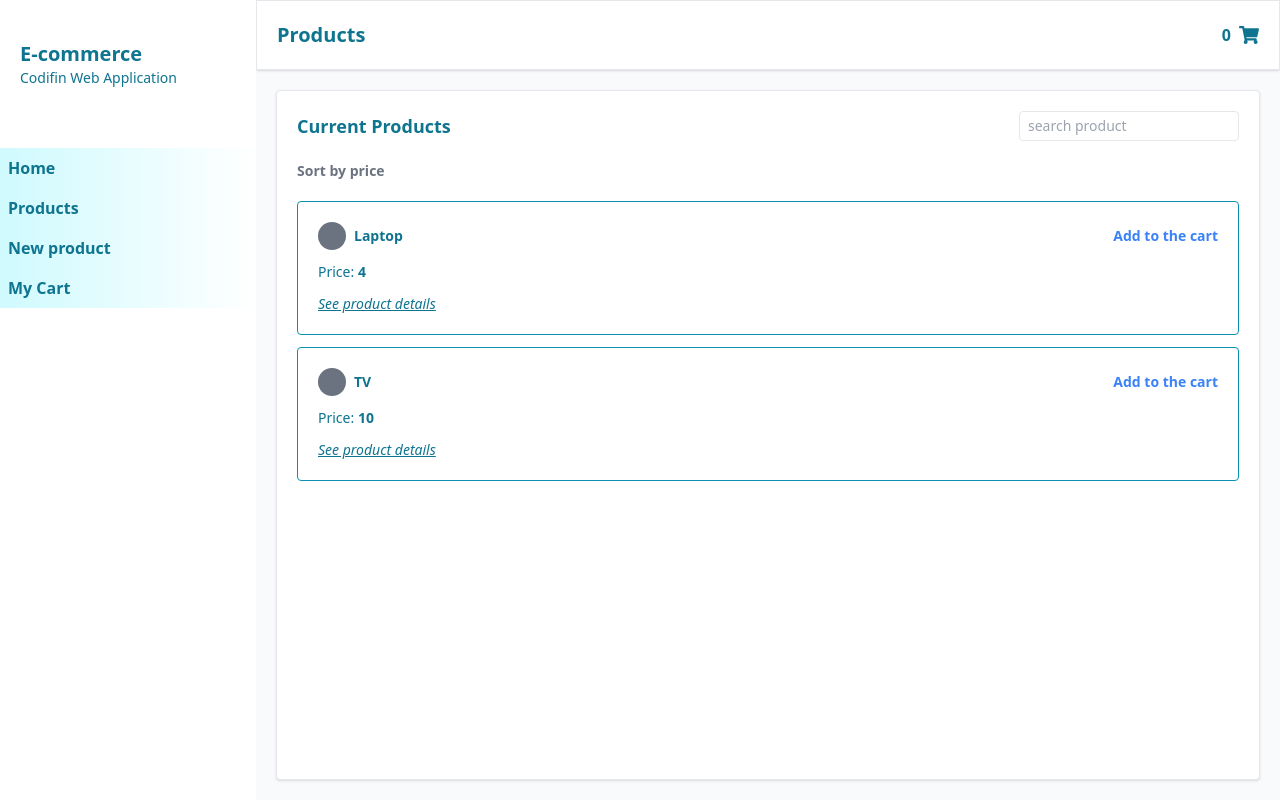
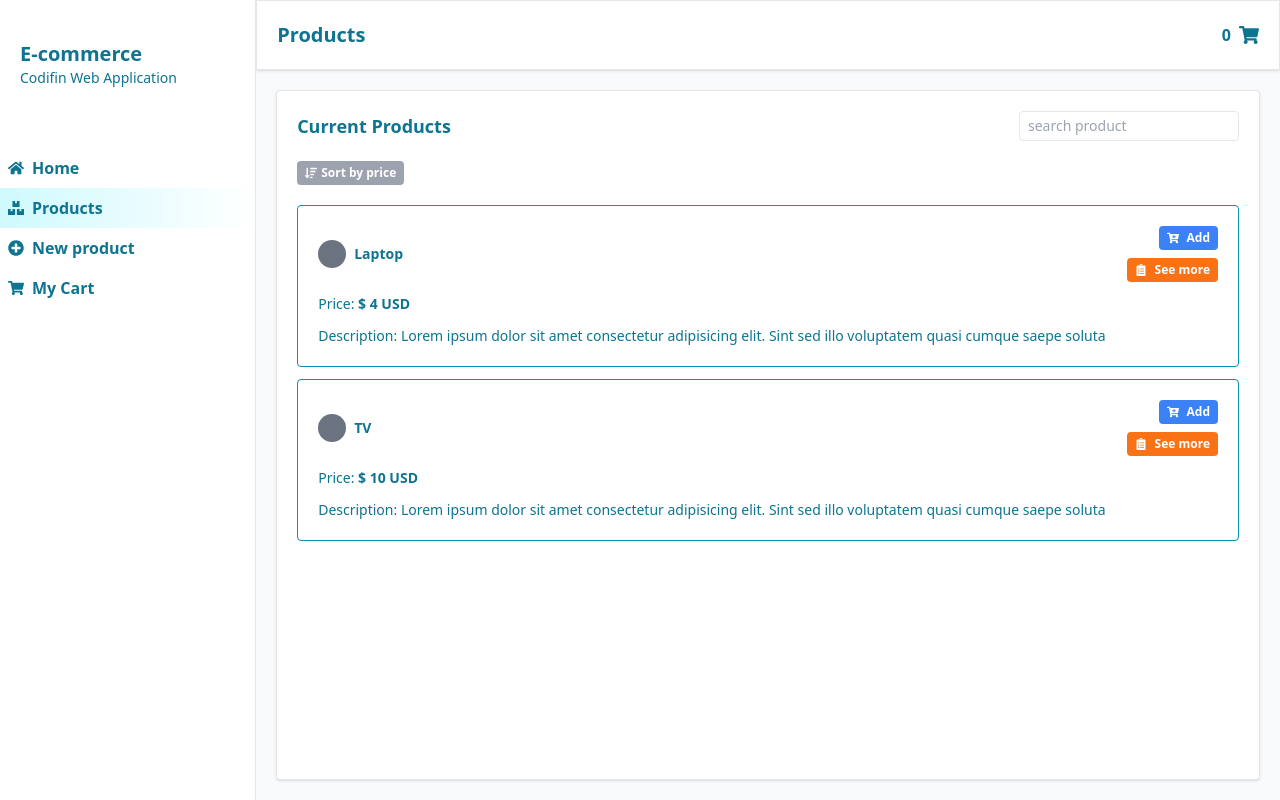
Before and after one commit to Jorge-Ortiz-Mata/e-commerce-cod, a React (Create React App) app: page /products in a window 1280 px wide. Built offline with nearby package versions, Linux system fonts and the light colour scheme.

Commit message:
feat: update design and include icons

```diff
--- a/src/components/Modal/ProductModal.jsx
+++ b/src/components/Modal/ProductModal.jsx
@@ -1,3 +1,4 @@
+import { FaCartPlus, FaClipboardList } from "react-icons/fa";
 import { useAtom } from "jotai";
 import { productsCartAtom } from "../../store";
 
@@ -70,7 +71,10 @@ const ProductModal = ({ product, showModal, onCloseModal }) => {
             </div>
             <div className="flex w-full items-center justify-end">
               <button onClick={addToCart} className="text-blue-500 font-semibold text-sm">
-                Add to the cart
+                <button onClick={addToCart} className="bg-blue-500 text-white flex items-center px-2 py-1 rounded font-semibold text-xs gap-2">
+                  <FaCartPlus />
+                  Add
+                </button>
               </button>
             </div>
           </div>
--- a/src/components/Sidebar/index.jsx
+++ b/src/components/Sidebar/index.jsx
@@ -1,26 +1,41 @@
+import { FaHome, FaPlusCircle, FaBoxes, FaShoppingCart } from "react-icons/fa";
+import { useLocation } from "react-router-dom";
 import { Link } from "react-router-dom";
 
 const Sidebar = () => {
+  const location = useLocation();
 
   return(
-    <aside className="flex flex-col w-80 gap-10 py-5">
+    <aside className="flex flex-col w-80 gap-10 py-5 border-r shadow">
       <div className="flex flex-col w-full p-5">
         <h4 className="text-cyan-700 font-semibold text-xl">E-commerce</h4>
         <p className="text-cyan-700 text-sm">Codifin Web Application</p>
       </div>
 
       <ul className="flex flex-col w-full">
-        <li className="text-cyan-700 font-semibold w-full bg-gradient-to-r from-cyan-100 p-2 to-white duration-300 hover:text-cyan-400">
-          <Link to="/">Home</Link>
+        <li className={`duration-300 hover:text-cyan-400 text-cyan-700 font-semibold p-2 w-full ${ location.pathname == "/" ? "bg-gradient-to-r from-cyan-100 to-white" : "bg-white"}`}>
+          <Link to="/" className="flex items-center gap-2 w-full">
+            <FaHome />
+            Home
+          </Link>
         </li>
-        <li className="text-cyan-700 font-semibold w-full bg-gradient-to-r from-cyan-100 p-2 to-white duration-300 hover:text-cyan-400">
-          <Link to="/products">Products</Link>
+        <li className={`duration-300 hover:text-cyan-400 text-cyan-700 font-semibold p-2 w-full ${ location.pathname == "/products" ? "bg-gradient-to-r from-cyan-100 to-white" : "bg-white"}`}>
+          <Link to="/products" className="flex items-center gap-2 w-full">
+            <FaBoxes />
+            Products
+          </Link>
         </li>
-        <li className="text-cyan-700 font-semibold w-full bg-gradient-to-r from-cyan-100 p-2 to-white duration-300 hover:text-cyan-400">
-          <Link to="/products/new">New product</Link>
+        <li className={`duration-300 hover:text-cyan-400 text-cyan-700 font-semibold p-2 w-full ${ location.pathname == "/products/new" ? "bg-gradient-to-r from-cyan-100 to-white" : "bg-white"}`}>
+          <Link to="/products/new" className="flex items-center gap-2 w-full">
+            <FaPlusCircle />
+            New product
+          </Link>
         </li>
-        <li className="text-cyan-700 font-semibold w-full bg-gradient-to-r from-cyan-100 p-2 to-white duration-300 hover:text-cyan-400">
-          <Link to="/cart">My Cart</Link>
+        <li className={`duration-300 hover:text-cyan-400 text-cyan-700 font-semibold p-2 w-full ${ location.pathname == "/cart" ? "bg-gradient-to-r from-cyan-100 to-white" : "bg-white"}`}>
+          <Link to="/cart" className="flex items-center gap-2 w-full">
+            <FaShoppingCart />
+            My Cart
+          </Link>
         </li>
       </ul>
     </aside>
--- a/src/components/common/CartProduct/index.jsx
+++ b/src/components/common/CartProduct/index.jsx
@@ -1,4 +1,5 @@
 import { useAtom } from "jotai";
+import { FaPlusCircle, FaTrashAlt } from "react-icons/fa";
 import { productsCartAtom } from "../../../store";
 
 const CartProduct = ({ product }) => {
@@ -40,24 +41,28 @@ const CartProduct = ({ product }) => {
   }
 
   return(
-    <div key={product.name} className="flex flex-col border w-full rounded p-3">
+    <div key={product.name} className="flex flex-col border border-cyan-700 w-full rounded p-3">
       <div className="flex items-center justify-between text-cyan-700 text-sm gap-1">
         <div className="flex items-center text-sm gap-1">
           Name: <span className="font-semibold">{product.name}</span>
         </div>
         <div className="flex items-center gap-3">
-          <button className="font-semibold text-lg" onClick={addToCart}>+</button>
-          <button className="font-semibold text-lg" onClick={removeFromCart}>-</button>
+          <button className="text-lg text-green-500" onClick={addToCart}>
+            <FaPlusCircle />
+          </button>
+          <button className="text-lg text-red-500" onClick={removeFromCart}>
+            <FaTrashAlt />
+          </button>
         </div>
       </div>
       <div className="flex items-center text-cyan-700 text-sm gap-1">
-        Price: <span className="font-semibold">{product.price}</span>
+        Price: $ <span className="font-semibold">{product.price} USD</span>
       </div>
       <div className="flex items-center text-cyan-700 text-sm gap-1">
-        Total Price: <span className="font-semibold">{product.price * product.quantity}</span>
+        Total Price: $ <span className="font-semibold">{product.price * product.quantity} USD</span>
       </div>
       <div className="flex items-center text-cyan-700 text-sm gap-1">
-        Quantity: <span className="font-semibold">{product.quantity}</span>
+        Quantity: <span className="font-semibold">{product.quantity} pz.</span>
       </div>
     </div>
   );
--- a/src/components/common/Product/index.jsx
+++ b/src/components/common/Product/index.jsx
@@ -1,5 +1,6 @@
 import { useState } from "react";
 import { useAtom } from "jotai";
+import { FaCartPlus, FaClipboardList } from "react-icons/fa";
 import { productsCartAtom } from "../../../store";
 import ProductModal from "../../Modal/ProductModal"
 
@@ -51,20 +52,28 @@ const Product = ({ product }) => {
             </div>
           </div>
 
-          <button onClick={addToCart} className="text-blue-500 font-semibold text-sm">
-            Add to the cart
-          </button>
+          <div className="flex flex-col gap-2 items-end">
+            <button onClick={addToCart} className="bg-blue-500 text-white flex items-center px-2 py-1 rounded font-semibold text-xs gap-2">
+              <FaCartPlus />
+              Add
+            </button>
+
+            <div
+              onClick={ () => setShowModal(true) }
+              className="bg-orange-500 text-white flex items-center px-2 py-1 rounded font-semibold text-xs gap-2 cursor-pointer"
+              >
+              <FaClipboardList />
+              See more
+            </div>
+          </div>
         </div>
 
         <div className="text-sm text-cyan-700">
-          Price: <span className="font-semibold">{product?.price}</span>
+          Price: <span className="font-semibold">$ {product?.price} USD</span>
         </div>
 
-        <div
-          onClick={ () => setShowModal(true) }
-          className="text-sm text-cyan-700 underline cursor-pointer italic"
-          >
-          See product details
+        <div className="text-sm text-cyan-700 gap-1 flex items-center">
+          Description: Lorem ipsum dolor sit amet consectetur adipisicing elit. Sint sed illo voluptatem quasi cumque saepe soluta
         </div>
       </div>
 
--- a/src/components/common/ProductList/index.jsx
+++ b/src/components/common/ProductList/index.jsx
@@ -1,3 +1,4 @@
+import { FaSortAmountUp, FaSortAmountDown } from "react-icons/fa";
 import { useEffect, useState } from "react";
 import { useAtom } from "jotai";
 import { productsAtom } from "../../../store";
@@ -56,7 +57,8 @@ const ProductList = () => {
         </form>
       </div>
       <div className="flex">
-        <button className="text-sm text-gray-500 font-semibold" onClick={sortProducts}>
+        <button className="text-xs text-white font-semibold flex items-center py-1 rounded px-2 bg-gray-400 gap-1" onClick={sortProducts}>
+          { sortConfig ? <FaSortAmountDown /> : <FaSortAmountUp /> }
           Sort by price
         </button>
       </div>
```
